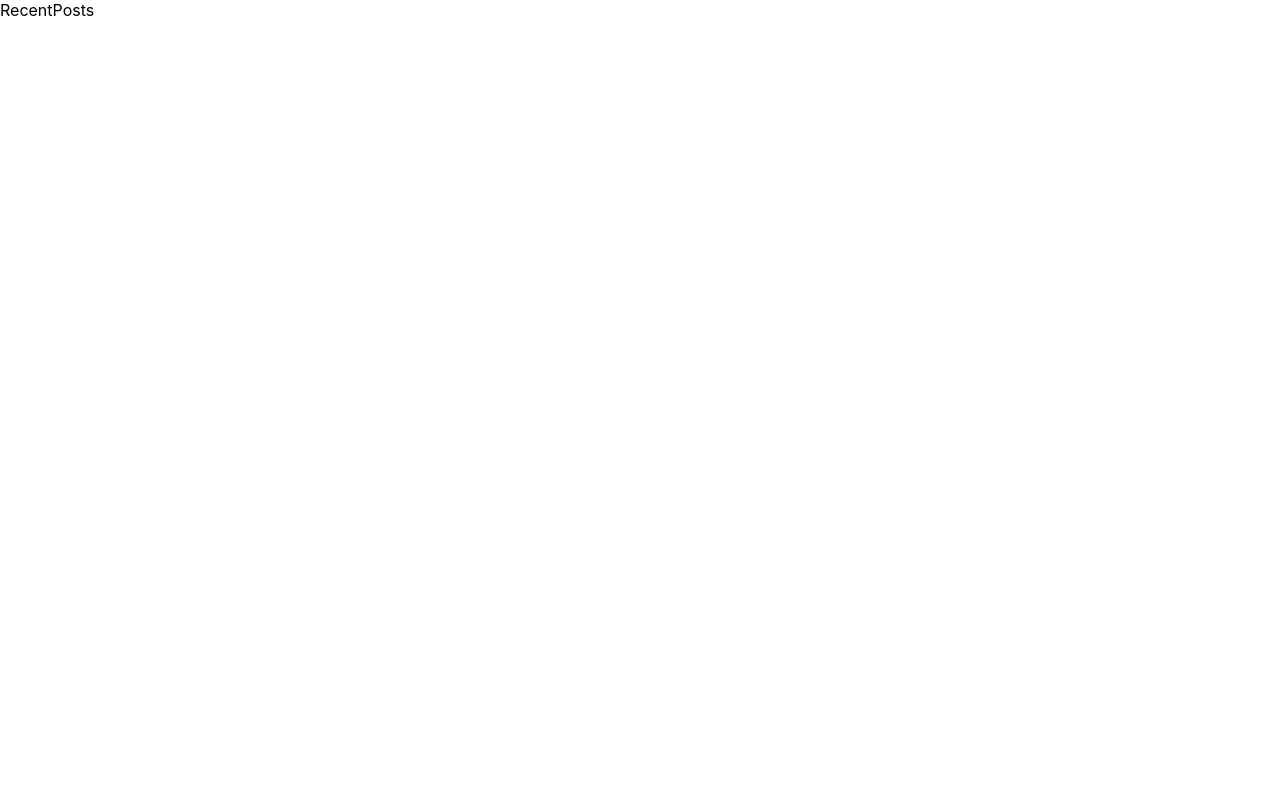
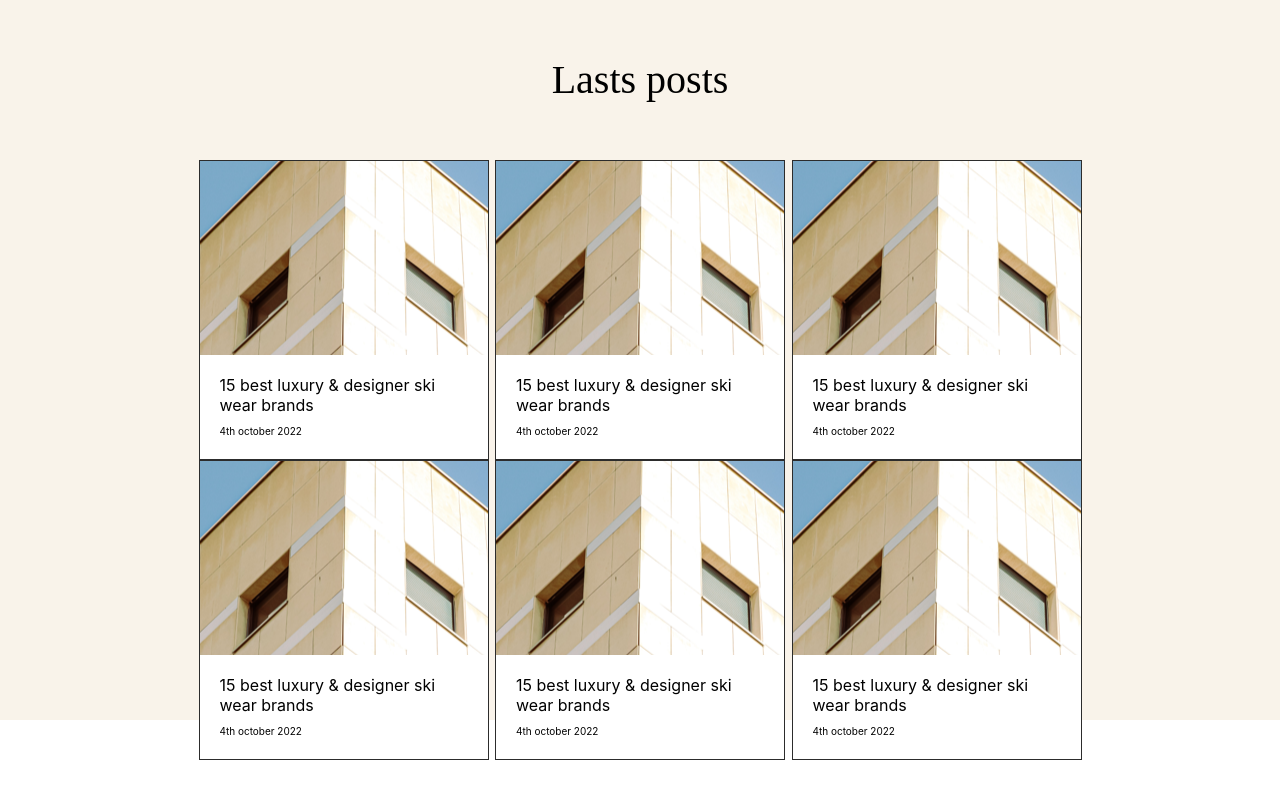
Before and after one commit to cdeluchi/kazamiga, a Next.js app: page /components/RecentPosts in a window 1280 px wide. Built offline with nearby package versions, Linux system fonts and the light colour scheme.

Commit message:
footer post page

```diff
--- a/pages/_document.js
+++ b/pages/_document.js
@@ -35,7 +35,15 @@ class MyDocument extends Document {
         <Head>
           <link href="link to font" rel="../styles/globals.css" />
           <link
-            href="https://fonts.googleapis.com/css2?family=Montserrat:wght@300;500&family=Playfair+Display&display=swap"
+            href="https://fonts.googleapis.com/css2?family=Montserrat:wght@300;500display=swap"
+            rel="../styles/globals.css"
+          />
+          <link
+            href="https://fonts.googleapis.com/css2?family=Cormorant:wght@300;400;500;600;700&display=swap"
+            rel="../styles/globals.css"
+          />
+          <link
+            href="https://fonts.googleapis.com/css2?family=Playfair+Display:wght@400;500;600;700&display=swap"
             rel="../styles/globals.css"
           />
         </Head>
--- a/pages/components/Footer.js
+++ b/pages/components/Footer.js
@@ -14,6 +14,8 @@ const useStyles = createUseStyles({
     background: "#2c2c2c",
     height: "10vh",
     color: "#fff",
+    textAlign: "center",
+    padding: 20,
   },
 });
 export default Footer;
--- a/pages/components/JoinInstagram.js
+++ b/pages/components/JoinInstagram.js
@@ -6,7 +6,7 @@ const JoinInstagram = () => {
   return (
     <>
       <div className={classes.wrapper}>
-        <h1 className={classes.guideTitle}>Travel Guide</h1>
+        <h1 className={classes.guideTitle}>Follow us in Instagram</h1>
       </div>
       <div className={classes.imageWrapper}>
         <div className={classes.imageGuide1}></div>
@@ -33,7 +33,7 @@ const useStyles = createUseStyles({
     lineHeight: "1.5em",
   },
   imageWrapper: {
-    height: "100vh",
+    // height: "100vh",
     display: "flex",
     justifyContent: "center",
   },
--- a/pages/components/Navbar.js
+++ b/pages/components/Navbar.js
@@ -51,20 +51,21 @@ const useStyles = createUseStyles({
     justifyContent: "space-between",
     alignItems: "center",
     maxWidth: 1140,
+    margin: "0 auto",
   },
   links: {
     display: "flex",
     width: "30%",
     justifyContent: "space-around",
     alignItems: "center",
-    color: "#4D4D4D",
+    color: "#2c2c2c",
   },
   media: {
     display: "flex",
     width: "10%",
     justifyContent: "space-around",
     alignItems: "center",
-    color: "#4D4D4D",
+    color: "#2c2c2c",
   },
   icon: {
     width: 25,
--- a/pages/components/RecentPosts.js
+++ b/pages/components/RecentPosts.js
@@ -3,7 +3,127 @@ import { createUseStyles } from "react-jss";
 
 const RecentPosts = () => {
   const classes = useStyles({});
-  return <div>RecentPosts</div>;
+  return (
+    <div className={classes.wrapper}>
+      <h1 className={classes.title}>Lasts posts</h1>
+      <div className={classes.posts}>
+        <div className={classes.postItem}>
+          <div className={classes.image}></div>
+          <div className={classes.content}>
+            <span className={classes.contentTitle}>
+              {" "}
+              15 best luxury & designer ski wear brands
+            </span>
+            <span className={classes.contentStampmappe}> 4th october 2022</span>
+          </div>
+        </div>
+        <div className={classes.postItem}>
+          <div className={classes.image}></div>
+          <div className={classes.content}>
+            <span className={classes.contentTitle}>
+              {" "}
+              15 best luxury & designer ski wear brands
+            </span>
+            <span className={classes.contentStampmappe}> 4th october 2022</span>
+          </div>
+        </div>
+        <div className={classes.postItem}>
+          <div className={classes.image}></div>
+          <div className={classes.content}>
+            <span className={classes.contentTitle}>
+              {" "}
+              15 best luxury & designer ski wear brands
+            </span>
+            <span className={classes.contentStampmappe}> 4th october 2022</span>
+          </div>
+        </div>
+        <div className={classes.postItem}>
+          <div className={classes.image}></div>
+          <div className={classes.content}>
+            <span className={classes.contentTitle}>
+              {" "}
+              15 best luxury & designer ski wear brands
+            </span>
+            <span className={classes.contentStampmappe}> 4th october 2022</span>
+          </div>
+        </div>
+        <div className={classes.postItem}>
+          <div className={classes.image}></div>
+          <div className={classes.content}>
+            <span className={classes.contentTitle}>
+              {" "}
+              15 best luxury & designer ski wear brands
+            </span>
+            <span className={classes.contentStampmappe}> 4th october 2022</span>
+          </div>
+        </div>
+        <div className={classes.postItem}>
+          <div className={classes.image}></div>
+          <div className={classes.content}>
+            <span className={classes.contentTitle}>
+              {" "}
+              15 best luxury & designer ski wear brands
+            </span>
+            <span className={classes.contentStampmappe}> 4th october 2022</span>
+          </div>
+        </div>
+      </div>
+    </div>
+  );
 };
-const useStyles = createUseStyles({});
+const useStyles = createUseStyles({
+  wrapper: {
+    display: "flex",
+    width: "100%",
+    height: "90vh",
+    background: "#F9F3EA",
+    display: "flex",
+    flexDirection: "column",
+    alignItems: "center",
+  },
+  title: {
+    fontSize: 40,
+    display: "flex",
+    justifyContent: "center",
+    fontFamily: "Cormorant",
+    fontWeight: "lighter",
+    lineHeight: "1.5em",
+    textAlign: "center",
+    width: "100%",
+    margin: "50px 0 50px 0;",
+  },
+  posts: {
+    display: "flex",
+    flexWrap: "wrap",
+    flexDirection: "row",
+    justifyContent: "space-evenly",
+    alignContent: "space-around",
+    width: "70%",
+    height: "80%",
+  },
+  postItem: {
+    width: 290,
+    height: 300,
+    background: "white",
+    border: "1px solid #2c2c2c",
+    overflow: "hidden",
+  },
+  image: {
+    backgroundImage: "url(/kazamiga-2.png)",
+    width: "100%",
+    height: "65%",
+    backgroundPosition: "center",
+  },
+  content: {
+    margin: 20,
+    display: "flex",
+    flexDirection: "column",
+  },
+  contentTitle: {
+    marginBottom: 10,
+  },
+  contentStampmappe: {
+    fontSize: 10,
+  },
+});
 export default RecentPosts;
--- a/pages/components/TravelGuide.js
+++ b/pages/components/TravelGuide.js
@@ -23,7 +23,7 @@ const useStyles = createUseStyles({
     fontWeight: "lighter",
     display: "flex",
     justifyContent: "center",
-    margin: "50px 0 50px 0",
+    margin: "0 auto",
   },
   guideTitle: {
     fontSize: 40,
--- a/pages/index.js
+++ b/pages/index.js
@@ -35,6 +35,7 @@ export default function Home() {
 
 // const useStyles = createUseStyles({
 //   container: {
-//     width: 2048,
-// //   },
+//     width: 1140,
+//     margin: "0 auto",
+//   },
 // });
--- a/styles/globals.css
+++ b/styles/globals.css
@@ -2,9 +2,9 @@ html,
 body {
   padding: 0;
   margin: 0;
-  font-family: Montserrat, Source Serif Pro, Playfair Display, -apple-system,
-    BlinkMacSystemFont, Segoe UI, Roboto, Oxygen, Ubuntu, Cantarell, Fira Sans,
-    Droid Sans, Helvetica Neue, sans-serif;
+  font-family: Cormorant, Montserrat, Source Serif Pro, Playfair Display,
+    -apple-system, BlinkMacSystemFont, Segoe UI, Roboto, Oxygen, Ubuntu,
+    Cantarell, Fira Sans, Droid Sans, Helvetica Neue, sans-serif;
 }
 
 a {
```
Also changed, not shown: pages/components/AboutHero.js (+13 -11 lines), pages/components/Hero.js (+17 -12 lines), pages/components/SignUp.js (+42 -7 lines), styles/Home.module.css (+8 -6 lines).
